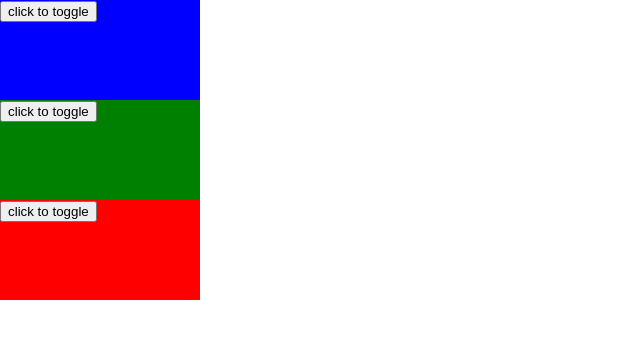
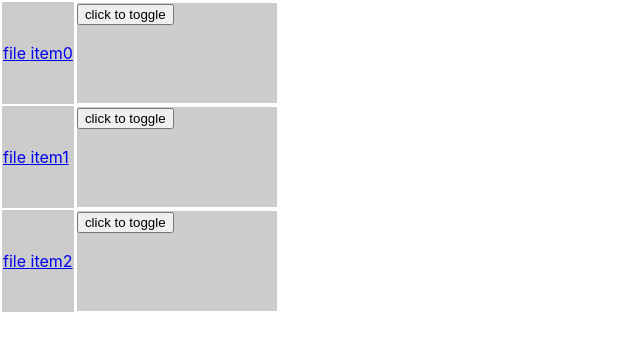
Before and after one commit to kenpeter/hidden-ref, a React (Create React App) app: page / in a window 1280 px wide. Shown: the top 350 px of the page, without its empty margins (0-640 px from the left). Built offline with nearby package versions, Linux system fonts and the light colour scheme.

Commit message:
WIP: update

```diff
--- a/src/App.js
+++ b/src/App.js
@@ -2,9 +2,7 @@ import React, { useState } from "react";
 import Menu from "./Menu";
 
 const getColor = index => {
-  if (index === 0) return "blue";
-  else if (index === 1) return "green";
-  else if (index === 2) return "red";
+  return "#ccc";
 };
 
 function App() {
@@ -32,9 +30,19 @@ function App() {
 
   return (
     <div className="App">
+      <table>
+        <tbody>
           {items.map((item, index) => {
-        // loop items
             return (
+              <tr key={index}>
+                <td
+                  style={{
+                    backgroundColor: getColor(index)
+                  }}
+                >
+                  <a href="#">file {item}</a>
+                </td>
+                <td>
                   <div
                     key={index}
                     style={{
@@ -50,8 +58,12 @@ function App() {
                       toggleMenu={toggleMenu}
                     />
                   </div>
+                </td>
+              </tr>
             );
           })}
+        </tbody>
+      </table>
     </div>
   );
 }
--- a/src/Menu.js
+++ b/src/Menu.js
@@ -27,16 +27,6 @@ function Menu({ index, isShowMenu, closeMenu, toggleMenu }) {
         // or click outside or other button, close this
         closeMenu();
       }
-
-      /*
-      if (isButtonClickRef.current) {
-        console.log("-- 3.2 --", "click ... button, no close menu");
-      } else {
-        // * or current click outside area, this should close
-        console.log("-- 3.4 --", "close outside, close menu");
-        closeMenu();
-      }
-      */
     } else {
       // click inside
       console.log("-- 3.5 --", "click inside download button");
@@ -61,8 +51,10 @@ function Menu({ index, isShowMenu, closeMenu, toggleMenu }) {
   return (
     <div>
       <button
+        // id
         id={"button_" + index}
         onClick={event => {
+          // toggle
           console.log("-- 1 -- button click");
           toggleMenu(index);
         }}
@@ -70,9 +62,12 @@ function Menu({ index, isShowMenu, closeMenu, toggleMenu }) {
         click to toggle
       </button>
       {isShowMenu && (
-        <div ref={menuRef} style={{ backgroundColor: "white" }}>
-          menu
-        </div>
+        // ref to menu
+        <ul ref={menuRef} style={{ backgroundColor: "#fcad03" }}>
+          <li>
+            <div>menu item 0</div>
+          </li>
+        </ul>
       )}
     </div>
   );
```
Lines whose indentation alone changed are shown as unchanged.
